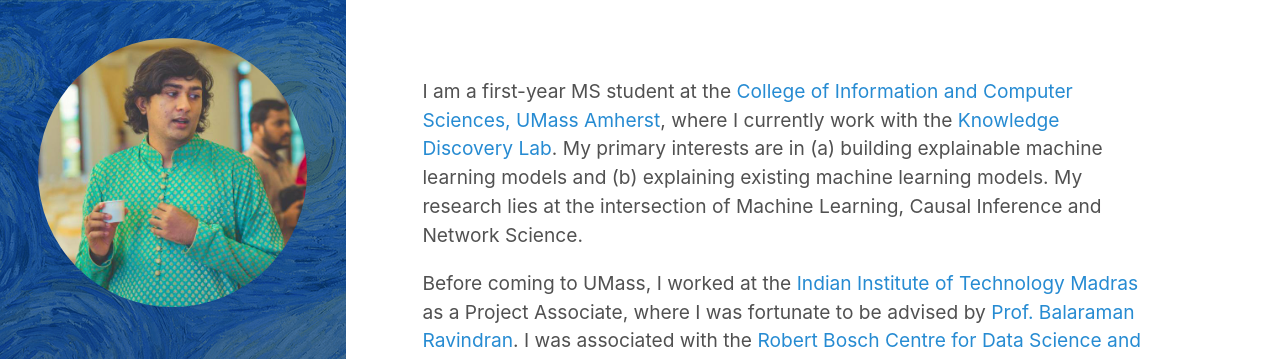
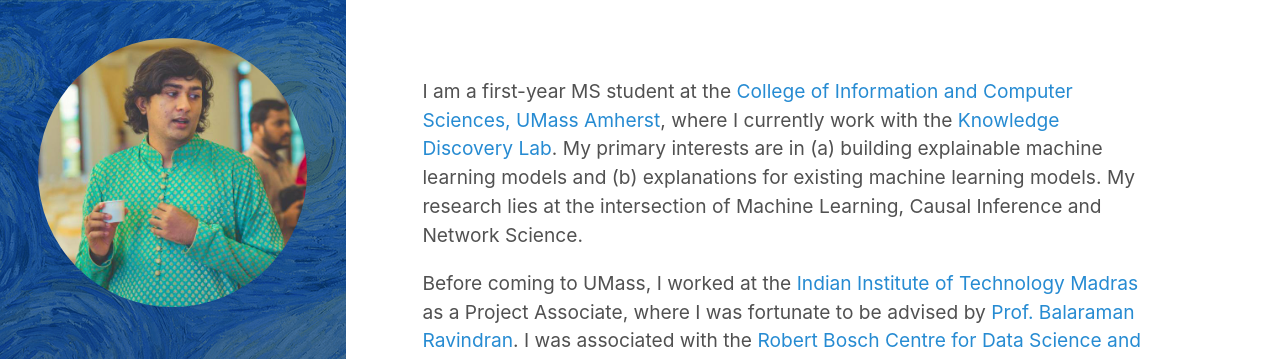
Before and after one commit to sankaranv/sankaranv.github.io, a Jekyll site: the page built from index.md, in a window 1280 px wide. Shown: the top 359 px of the page. Built offline with Jekyll 4.4.1, drawn with Linux system fonts in a browser that asks for light colours; nearby versions of some CDN libraries; some web fonts are replaced; the list of posts is cut into pages by our own code.

Commit message:
Update index.md

```diff
--- a/index.md
+++ b/index.md
@@ -4,7 +4,7 @@
 sidebar_link: false
 ---
 
-I am a first-year MS student at the [College of Information and Computer Sciences, UMass Amherst](https://www.cics.umass.edu/), where I currently work with the [Knowledge Discovery Lab](https://groups.cs.umass.edu/kdl/). My primary interests are in (a) building explainable machine learning models and (b) explaining existing machine learning models. My research lies at the intersection of Machine Learning, Causal Inference and Network Science.
+I am a first-year MS student at the [College of Information and Computer Sciences, UMass Amherst](https://www.cics.umass.edu/), where I currently work with the [Knowledge Discovery Lab](https://groups.cs.umass.edu/kdl/). My primary interests are in (a) building explainable machine learning models and (b) explanations for existing machine learning models. My research lies at the intersection of Machine Learning, Causal Inference and Network Science.
 
 Before coming to UMass, I worked at the [Indian Institute of Technology Madras](https://www.iitm.ac.in/) as a Project Associate, where I was fortunate to be advised by [Prof. Balaraman Ravindran](https://www.cse.iitm.ac.in/~ravi/). I was associated with the [Robert Bosch Centre for Data Science and Artificial Intelligence](https://rbc-dsai.iitm.ac.in/) and the [RISE-IIL Lab](https://rise-iil.github.io). My primary work was on hypergraph clustering with modularity and spectral methods. In the process, I was also fortunate to work in collaboration with [Prof. Srinivasan Parthasarathy](http://web.cse.ohio-state.edu/~parthasarathy.2/), The Ohio State University.
 
```
